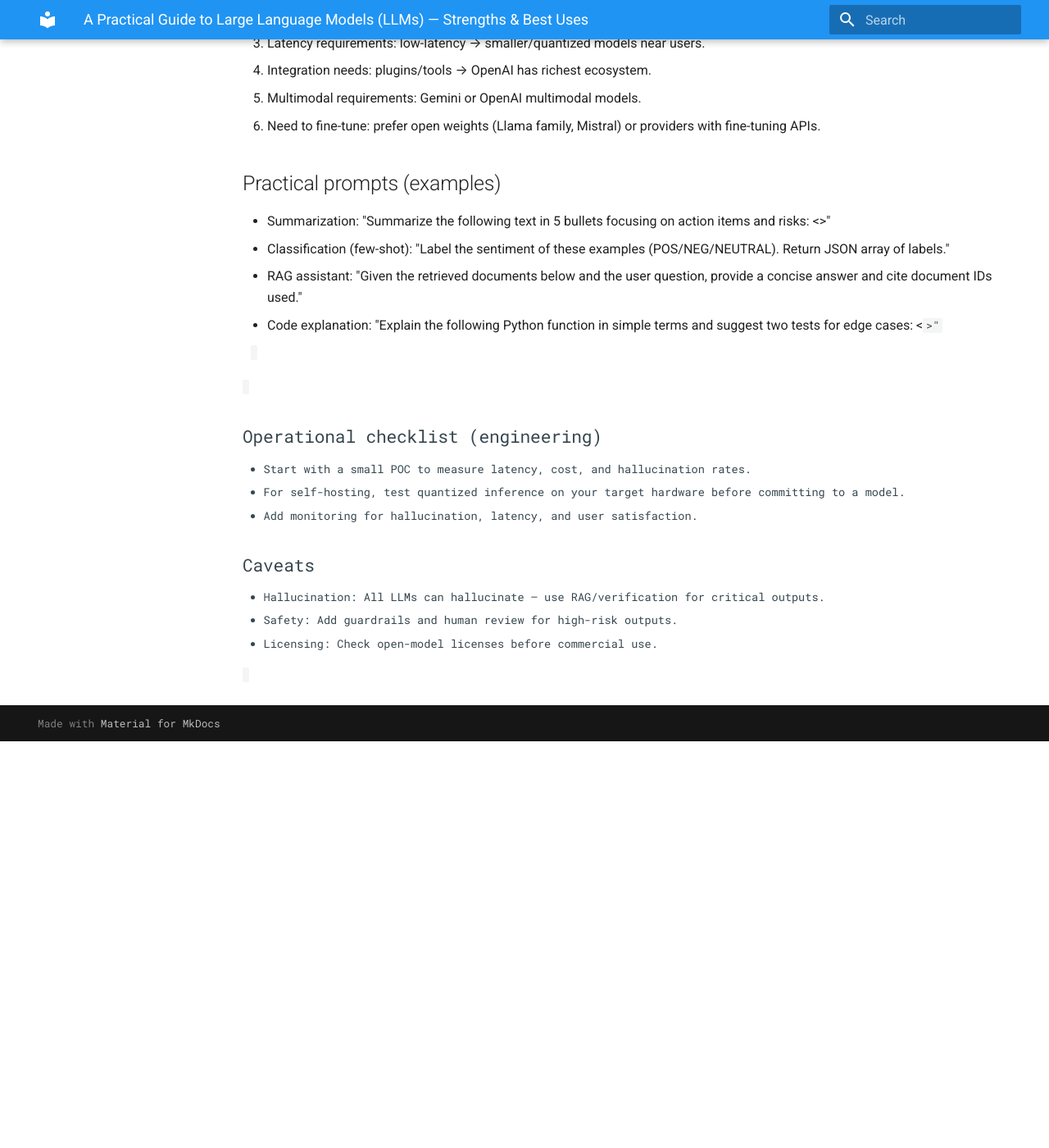
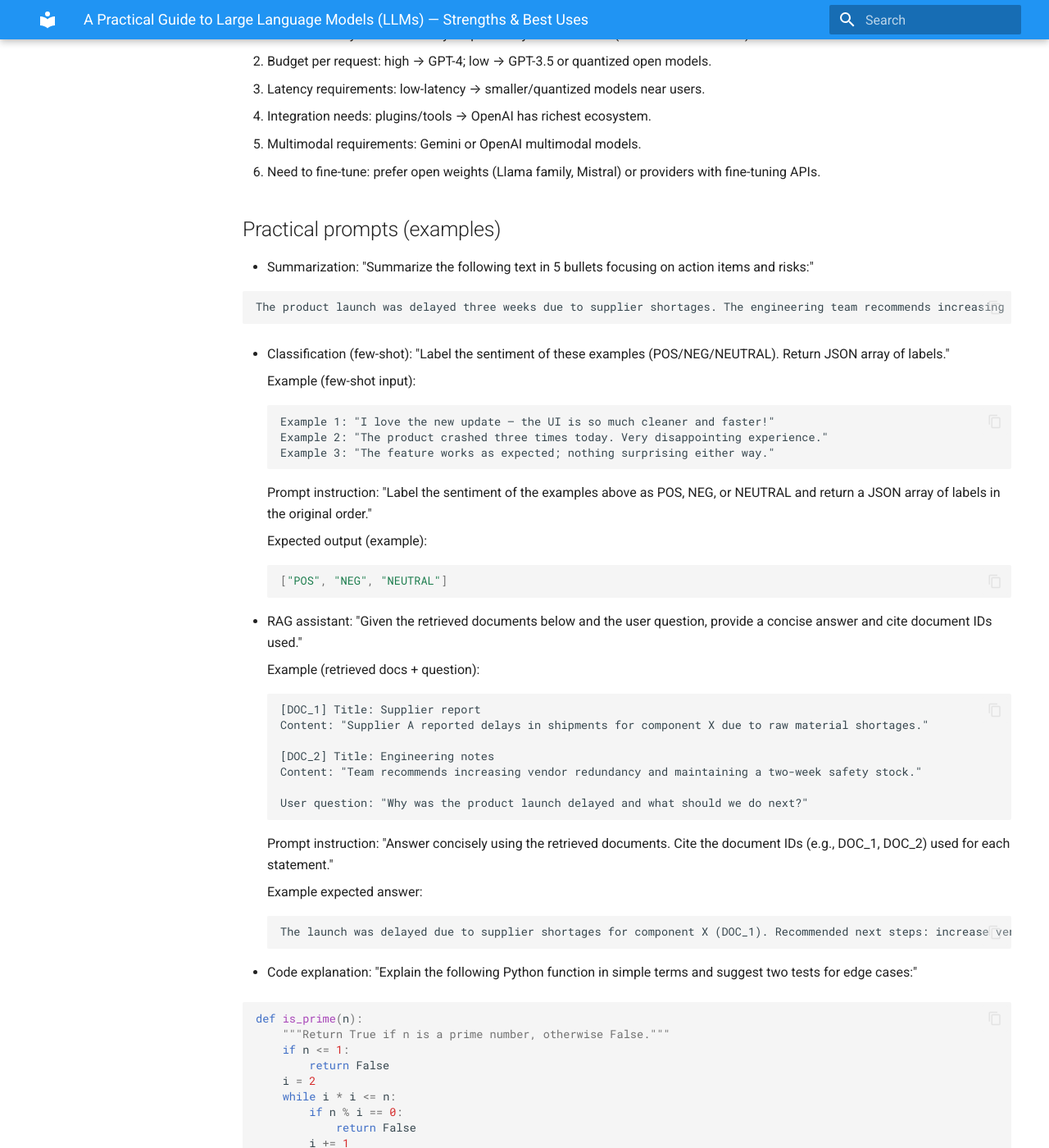
Before and after one commit to nawazyarkhan/myportfolio, an MkDocs documentation site: the page built from docs/blogs/llm-guide.md, in a window 1280 px wide and 1400 px high, scrolled down 4769 px. Shown: the whole window at 82% size. Built offline with MkDocs 1.6.1 and Material for MkDocs 9.7.7, drawn with Linux system fonts in a browser that asks for light colours; before the commit the page ends 5673 px from its top, so only the background shows below that; some of the changed text lies outside the part shown.

Commit message:
changes n updates in blogs

````diff
--- a/docs/blogs/llm-guide.md
+++ b/docs/blogs/llm-guide.md
@@ -30,7 +30,11 @@
 - Code completion, refactoring, and developer tooling.
 
 #### Example prompt
-"Summarize the following text in 5 bullets focusing on action items and risks: <<text>>"
+"Summarize the following text in 5 bullets focusing on action items and risks:"
+
+```
+The product launch was delayed three weeks due to supplier shortages. The engineering team recommends increasing vendor redundancy and adding a safety stock. Marketing timelines will shift and customer communications must be prepared. The finance team should review budget for expedited shipping options.
+```
 
 ---
 
@@ -156,10 +160,67 @@
 6. Need to fine-tune: prefer open weights (Llama family, Mistral) or providers with fine-tuning APIs.
 
 ## Practical prompts (examples)
-- Summarization: "Summarize the following text in 5 bullets focusing on action items and risks: <<text>>"
+
+- Summarization: "Summarize the following text in 5 bullets focusing on action items and risks:"
+
+```text
+The product launch was delayed three weeks due to supplier shortages. The engineering team recommends increasing vendor redundancy and adding a safety stock. Marketing timelines will shift and customer communications must be prepared. The finance team should review budget for expedited shipping options.
+```
+
 - Classification (few-shot): "Label the sentiment of these examples (POS/NEG/NEUTRAL). Return JSON array of labels."
+
+    Example (few-shot input):
+
+    ```text
+    Example 1: "I love the new update — the UI is so much cleaner and faster!"
+    Example 2: "The product crashed three times today. Very disappointing experience."
+    Example 3: "The feature works as expected; nothing surprising either way."
+    ```
+
+    Prompt instruction: "Label the sentiment of the examples above as POS, NEG, or NEUTRAL and return a JSON array of labels in the original order."
+
+    Expected output (example):
+
+    ```json
+    ["POS", "NEG", "NEUTRAL"]
+    ```
+
 - RAG assistant: "Given the retrieved documents below and the user question, provide a concise answer and cite document IDs used."
-- Code explanation: "Explain the following Python function in simple terms and suggest two tests for edge cases: <<code>>"
+
+    Example (retrieved docs + question):
+
+    ```text
+    [DOC_1] Title: Supplier report
+    Content: "Supplier A reported delays in shipments for component X due to raw material shortages."
+
+    [DOC_2] Title: Engineering notes
+    Content: "Team recommends increasing vendor redundancy and maintaining a two-week safety stock."
+
+    User question: "Why was the product launch delayed and what should we do next?"
+    ```
+
+    Prompt instruction: "Answer concisely using the retrieved documents. Cite the document IDs (e.g., DOC_1, DOC_2) used for each statement."
+
+    Example expected answer:
+
+    ```text
+    The launch was delayed due to supplier shortages for component X (DOC_1). Recommended next steps: increase vendor redundancy and maintain a two-week safety stock to mitigate future delays (DOC_2).
+    ```
+
+- Code explanation: "Explain the following Python function in simple terms and suggest two tests for edge cases:"
+
+```python
+def is_prime(n):
+    """Return True if n is a prime number, otherwise False."""
+    if n <= 1:
+        return False
+    i = 2
+    while i * i <= n:
+        if n % i == 0:
+            return False
+        i += 1
+    return True
+```
 
 ## Operational checklist (engineering)
 - Start with a small POC to measure latency, cost, and hallucination rates.
````
Also changed, not shown: site/blogs/index.html, site/blogs/llm-guide/index.html, site/search/search_index.json.
